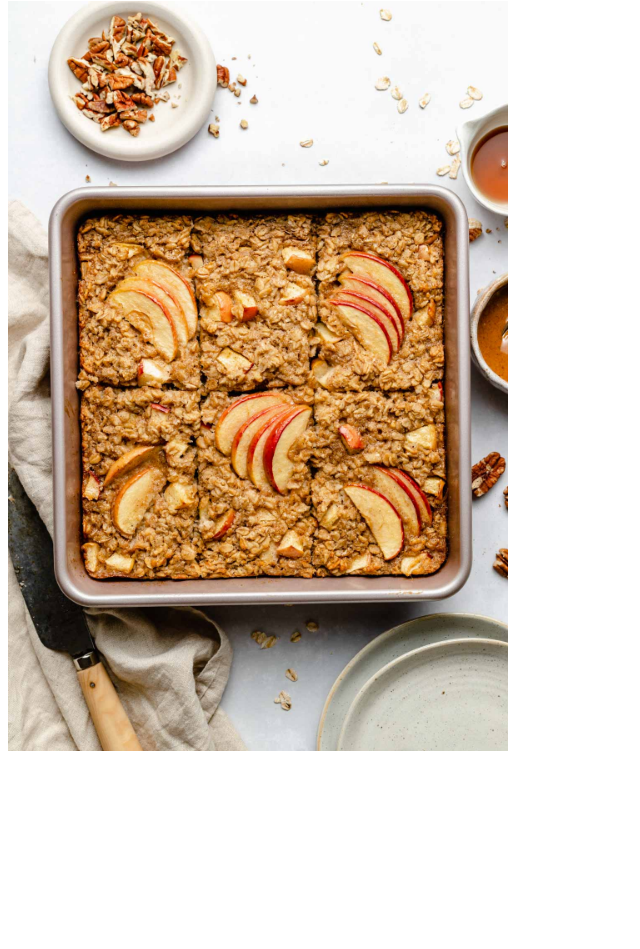
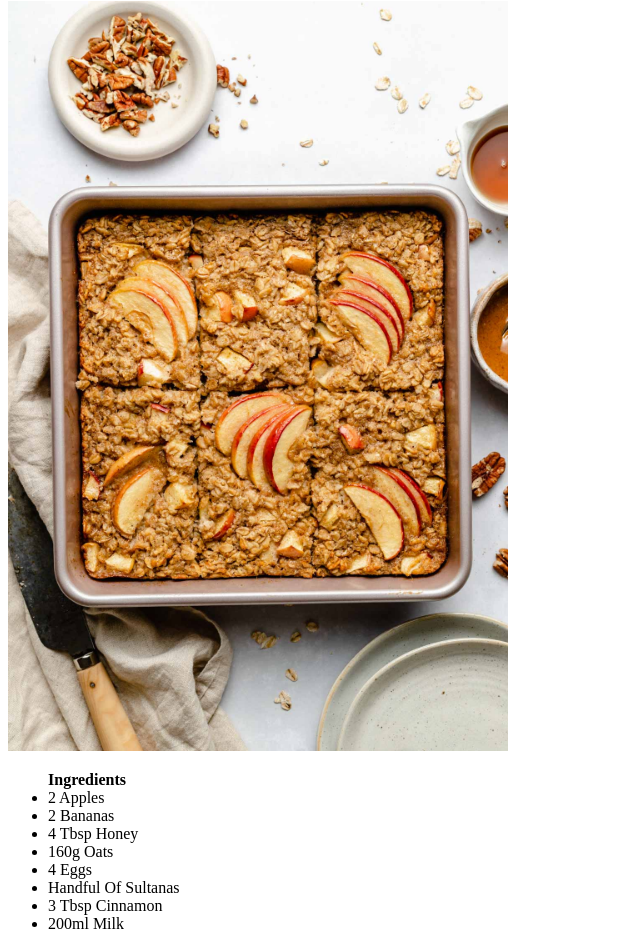
Before and after one commit to EthanW00/Odin-Recipes, a plain HTML site: page recipes/baked-oats.html in a window 1280 px wide. Shown: the part 105-1054 px from the top of the page, without its empty margins (0-640 px from the left). Before the commit the page ends 868 px from the top, so only its background shows below. Drawn offline with Linux system fonts and the light colour scheme.

Commit message:
Added an unordered list
To list the ingredients needed for the recipe

```diff
--- a/recipes/baked-oats.html
+++ b/recipes/baked-oats.html
@@ -9,5 +9,16 @@
     <a href="../index.html">Home</a>
     <h1>Baked Oats</h1>
     <img src="./baked-oats.jpg" alt="baked oats" width="500" height="750">
+    <ul><strong>Ingredients</strong>
+    <li>2 Apples</li>
+    <li>2 Bananas</li>
+    <li>4 Tbsp Honey</li>
+    <li>160g Oats</li>
+    <li>4 Eggs</li>
+    <li>Handful Of Sultanas</li>
+    <li>3 Tbsp Cinnamon</li>
+    <li>200ml Milk</li>
+    </ul>
+
 </body>
 </html>
```
